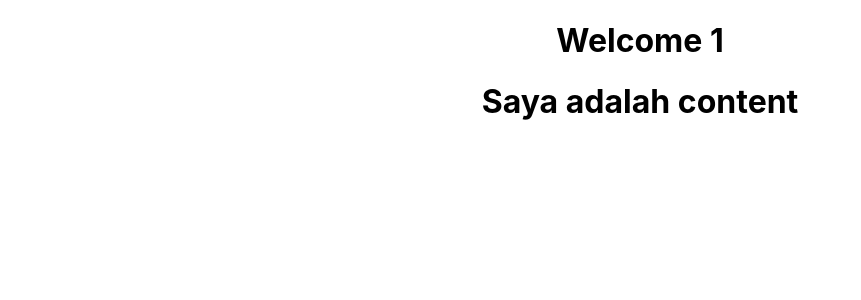
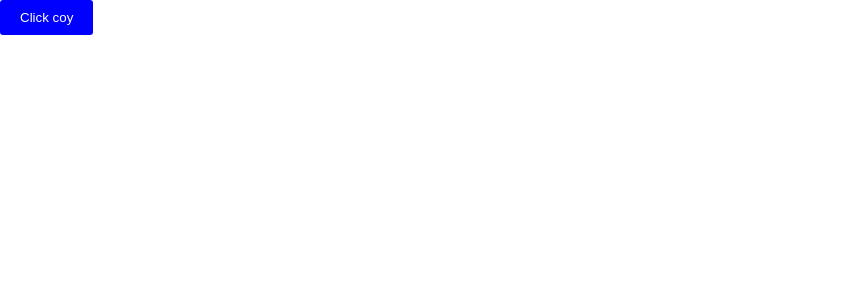
Before and after one commit to AlbertRT/belajar-react-cra, a React (Create React App) app: page / in a window 1280 px wide. Shown: the top 300 px of the page, without its empty margins (0-861 px from the left). Built offline with nearby package versions, Linux system fonts and the light colour scheme.

Commit message:
Styling component in CRA

```diff
--- a/src/App.css
+++ b/src/App.css
@@ -1,38 +1,7 @@
-.App {
-  text-align: center;
+.btn {
+    background-color: blue;
+    color: white;
+    padding: 10px 20px;
+    border-radius: 3px;
+    border: none;
 }
-
-.App-logo {
-  height: 40vmin;
-  pointer-events: none;
-}
-
-@media (prefers-reduced-motion: no-preference) {
-  .App-logo {
-    animation: App-logo-spin infinite 20s linear;
-  }
-}
-
-.App-header {
-  background-color: #282c34;
-  min-height: 100vh;
-  display: flex;
-  flex-direction: column;
-  align-items: center;
-  justify-content: center;
-  font-size: calc(10px + 2vmin);
-  color: white;
-}
-
-.App-link {
-  color: #61dafb;
-}
-
-@keyframes App-logo-spin {
-  from {
-    transform: rotate(0deg);
-  }
-  to {
-    transform: rotate(360deg);
-  }
-}
--- a/src/App.js
+++ b/src/App.js
@@ -1,11 +1,10 @@
 import "./App.css";
-import Welcome from "./Welcome";
+import Button from "./Button";
 
 function App() {
 	return (
 		<div className="App">
-			<Welcome children="Welcome 1" />
-            <Welcome>Saya adalah content</Welcome>
+			<Button>Click coy</Button>
 		</div>
 	);
 }
--- /dev/null
+++ b/src/Button.js
@@ -0,0 +1,3 @@
+export default function Button(props) {
+    return <button className="btn">{props.children}</button>
+}
```
